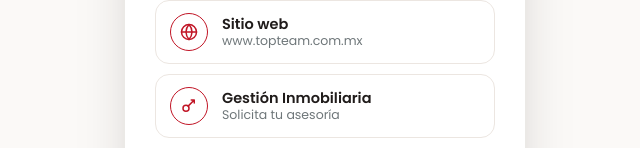
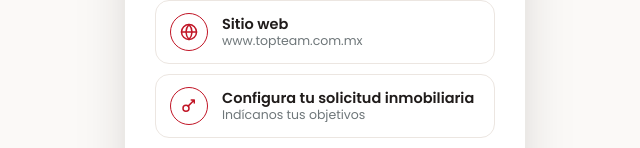
Before and after one commit to AsesorTop/asesortop.github.io, a plain HTML site: page roberto-gastelum.html in a window 1280 px wide. Shown: the part 1015-1163 px from the top of the page, without its empty margins (315-955 px from the left). Drawn offline with Linux system fonts and the light colour scheme.

Commit message:
Add files via upload

```diff
--- a/roberto-gastelum.html
+++ b/roberto-gastelum.html
@@ -259,7 +259,7 @@
       <span class="icon">
         <svg viewBox="0 0 24 24" fill="none" stroke="#C11526" stroke-width="2" stroke-linecap="round" stroke-linejoin="round"><circle cx="8" cy="15" r="4"/><path d="M10.85 12.15L19 4M19 4h-4M19 4v4"/></svg>
       </span>
-      <span class="label"><b>Gestión Inmobiliaria</b><span>Solicita tu asesoría</span></span>
+      <span class="label"><b>Configura tu solicitud inmobiliaria</b><span>Indícanos tus objetivos</span></span>
     </a>
 
     <a class="action" href="https://www.kliqinmobiliario.com/" target="_blank" rel="noopener">
```
